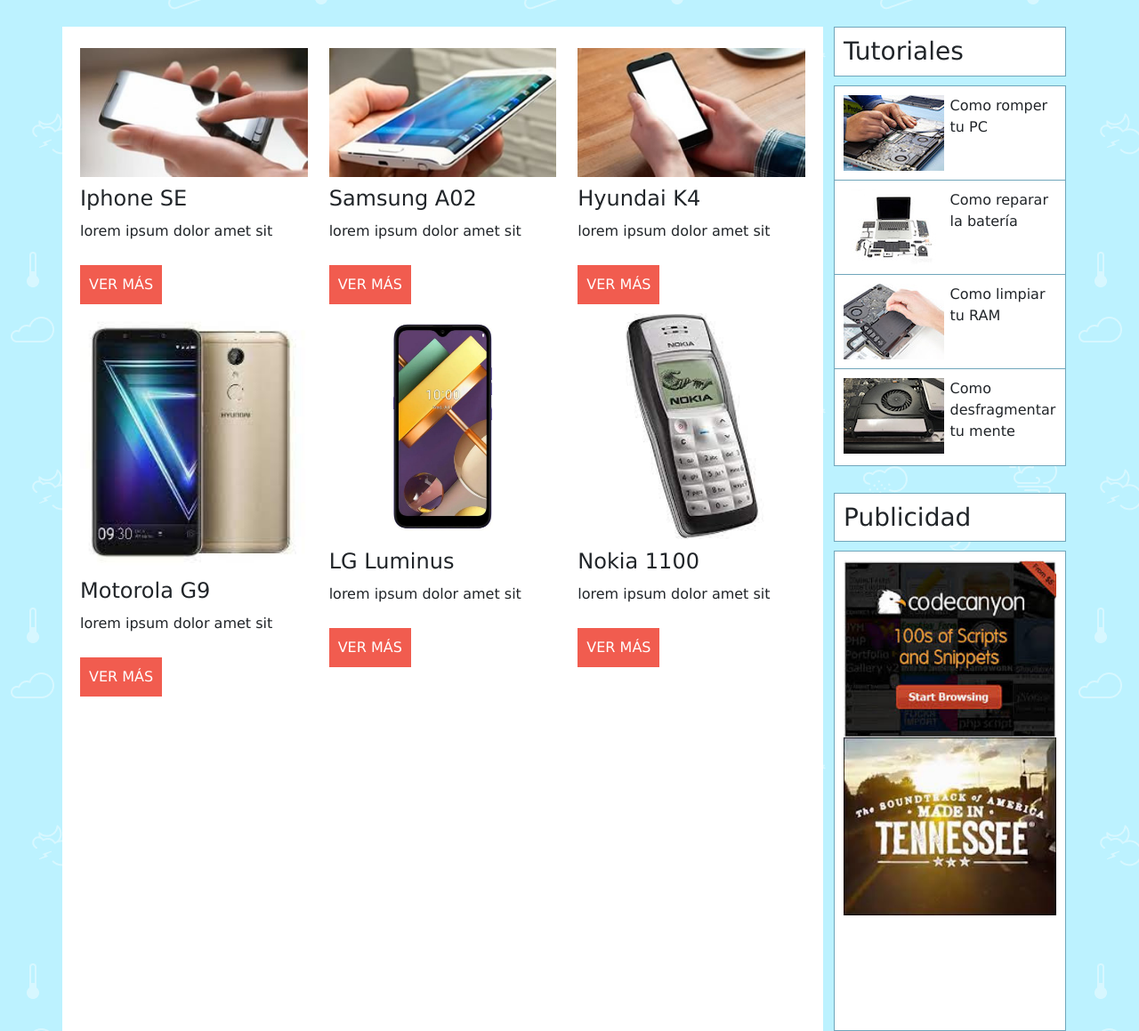
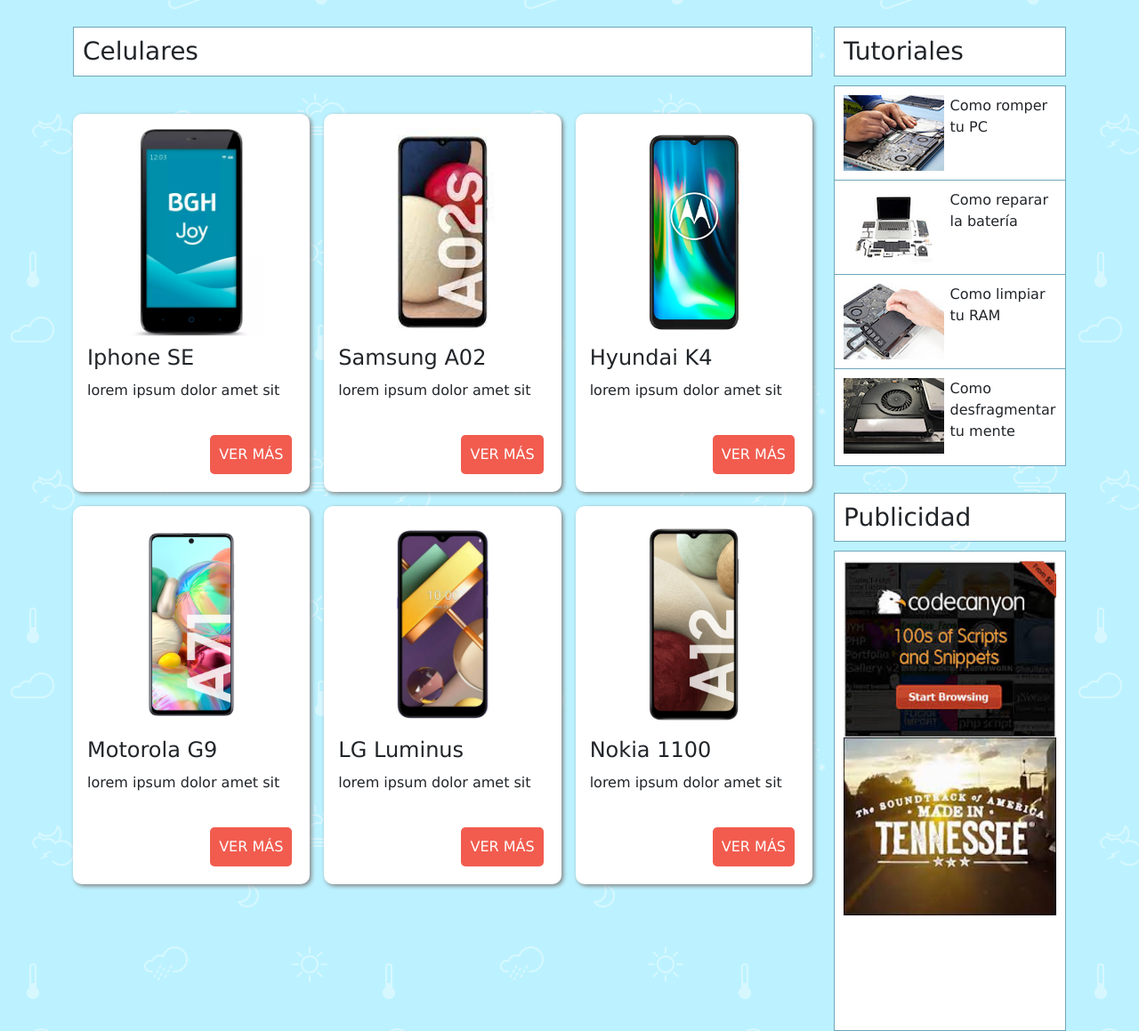
Before and after one commit to formarComision6/craftsy2.0, a Node server app: page / in a window 1280 px wide. Shown: the part 60-1219 px from the top of the page at 89% size. Run offline with Node 20, Linux system fonts and the light colour scheme.

Commit message:
retoca el home con imagenes nuevas

```diff
--- a/data/products.json
+++ b/data/products.json
@@ -15,13 +15,13 @@
         "id" : 3,
         "title" : "Hyundai K4",
         "description" : "lorem ipsum dolor amet sit",
-        "image" : "img-phone-03.jpg"
+        "image" : "img-phone-03.png"
     },
     {
         "id" : 4,
         "title" : "Motorola G9",
         "description" : "lorem ipsum dolor amet sit",
-        "image" : "img-phone-04.jpg"
+        "image" : "img-phone-04.png"
     },
     {
         "id" : 5,
@@ -33,6 +33,6 @@
         "id" : 6,
         "title" : "Nokia 1100",
         "description" : "lorem ipsum dolor amet sit",
-        "image" : "img-phone-06.jpg"
+        "image" : "img-phone-06.png"
     }
 ]
--- a/public/stylesheets/general.css
+++ b/public/stylesheets/general.css
@@ -13,5 +13,6 @@ li{
 body{
     background-image: url('/images/bg-2.png');
     font-family: Verdana, Geneva, Tahoma, sans-serif;
+    background-attachment: fixed;
 
 }
--- a/public/stylesheets/home.css
+++ b/public/stylesheets/home.css
@@ -3,16 +3,22 @@
     margin: 0 auto;
 }
 
-.home section.productos{
-    margin-top: 30px;
-    background-color: white;
-
+.home section.productos article{
+    background-color: #ffff;
+    box-shadow: 2px 2px 5px grey;
+    border-radius: 10px;
+    height: 425px;
+    position: relative;
 }
-
 
 .home section.productos article img{
     width: 100%;
 }
+
+.home section.productos article .contenedor{
+    background-color: blue;
+}
+
 
 .home section.productos article a{
     background-color: #F15C4F;
@@ -20,8 +26,10 @@
     text-transform: uppercase;
     padding: 10px;
     display: inline-block;
-    margin: 10px 0;
-
+    border-radius: 5px;
+    position: absolute;
+    bottom: 20px;
+    right: 20px;
 }
 
 .home section.productos h4{
@@ -29,7 +37,7 @@
 }
 
 
-.home aside h3{
+.home aside h3, .home section.productos h3{
     background-color: white;
     padding: 10px;
     border: 1px solid #70a6bb;
--- a/views/index.ejs
+++ b/views/index.ejs
@@ -8,17 +8,23 @@
 
     <main class="container">
         <div class="row">
-            <section class="productos col-12 col-md-8 col-lg-9">
-                <div class="row py-4 px-2">
+            <section class="productos col-12 col-md-8 col-lg-9 ">
+                <h3>Celulares</h3>
+
+                <div class="celulares row py-4 gx-3">
                   <% productos.forEach(producto => { %>
-                    <article class="col-12 col-md-6 col-lg-4">
+                    <div class="col-12 col-md-6 col-lg-4 my-2">
+                        <article class="p-3">
                             <img src="/images/<%= producto.image %>"  class="img-fluid" alt="" />
                                 <h4><%= producto.title %> </h4>
                                 <p>
                                     <%= producto.description %>
                                 </p>
                                 <a href="">ver más</a>
+
                         </article>
+                    </div>
+
                   <% }) %>
             </div>
             </section>
```
Also changed, not shown: public/images/img-phone-01.jpg, public/images/img-phone-02.jpg, public/images/img-phone-03.jpg (deleted), public/images/img-phone-03.png (added), public/images/img-phone-04.jpg (deleted), public/images/img-phone-04.png (added), public/images/img-phone-06.jpg (deleted), public/images/img-phone-06.png (added). Lines whose indentation alone changed are shown as unchanged.
